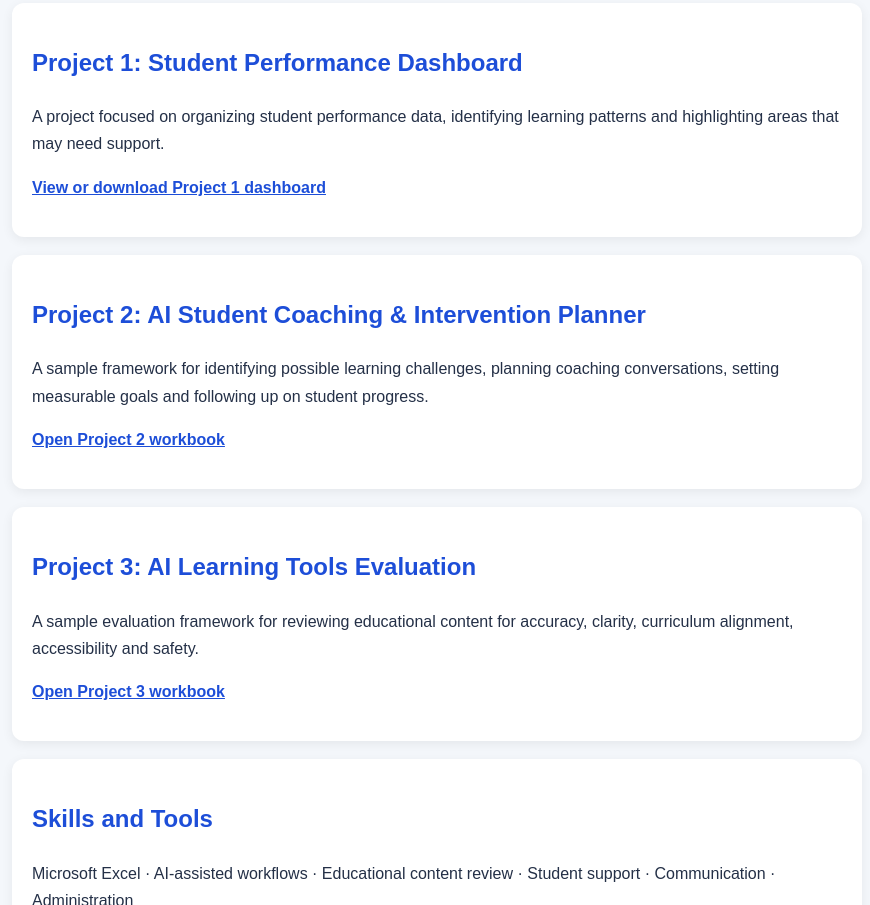
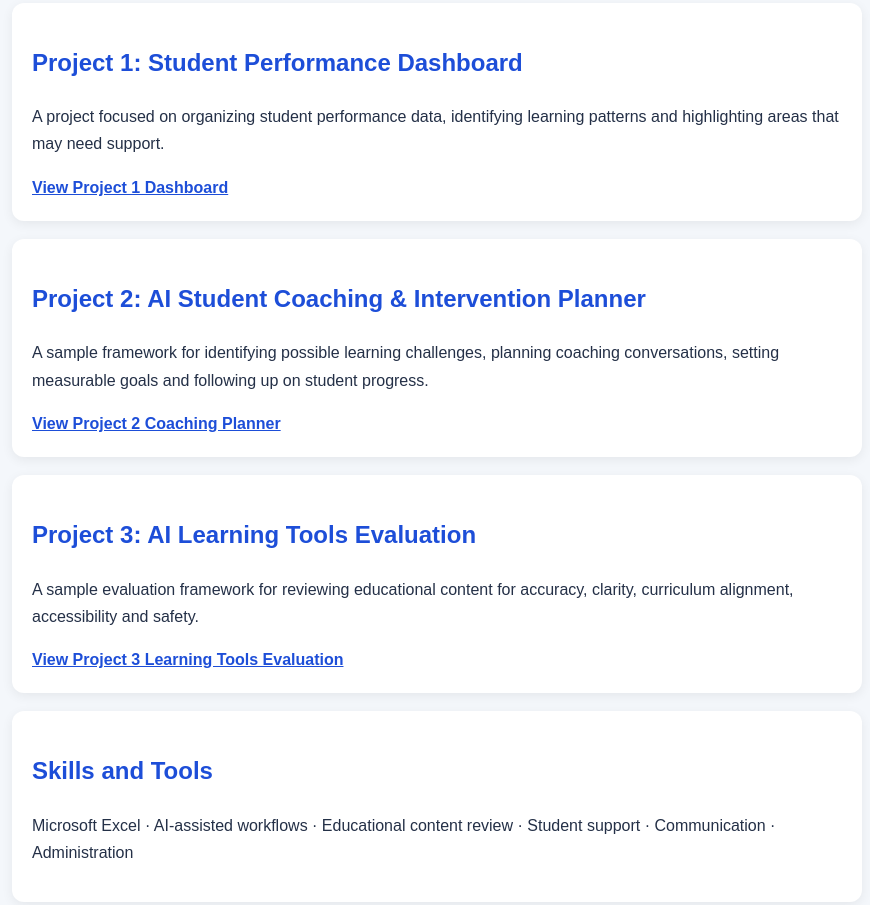
Before and after one commit to njugunalilian2233-source/Ai-education-portfolio-, a plain HTML site: page index.html in a window 1280 px wide. Shown: the part 486-1391 px from the top of the page, without its empty margins (203-1073 px from the left). Drawn offline with Linux system fonts and the light colour scheme.

Commit message:
Update index.html

```diff
--- a/index.html
+++ b/index.html
@@ -28,17 +28,17 @@ footer{text-align:center;padding:25px;color:#64748b}
 <section>
 <h2>Project 1: Student Performance Dashboard</h2>
 <p>A project focused on organizing student performance data, identifying learning patterns and highlighting areas that may need support.</p>
-<p><a href="Students_learning_dashboard_20_students_xlsx">View or download Project 1 dashboard</a></p>
+<a href="Student_Learning_Dashboard_20_Students.xlsx">View Project 1 Dashboard</a>
 </section>
 <section>
 <h2>Project 2: AI Student Coaching &amp; Intervention Planner</h2>
 <p>A sample framework for identifying possible learning challenges, planning coaching conversations, setting measurable goals and following up on student progress.</p>
-<p><a href="AI_Student_Coaching_Planner.xlsx">Open Project 2 workbook</a></p>
+<a href="AI_Student_Coaching_Planner-3.xlsx">View Project 2 Coaching Planner</a>
 </section>
 <section>
 <h2>Project 3: AI Learning Tools Evaluation</h2>
 <p>A sample evaluation framework for reviewing educational content for accuracy, clarity, curriculum alignment, accessibility and safety.</p>
-<p><a href="AI_Learning_Tools_Evaluation.xlsx">Open Project 3 workbook</a></p>
+<a href="AI_Learning_Tools_Evaluation-1.xlsx">View Project 3 Learning Tools Evaluation</a>
 </section>
 <section>
 <h2>Skills and Tools</h2>
```
